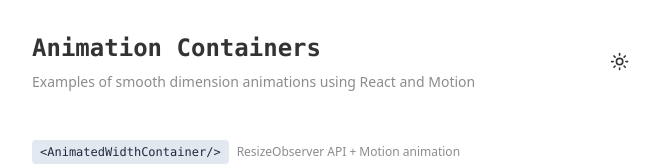
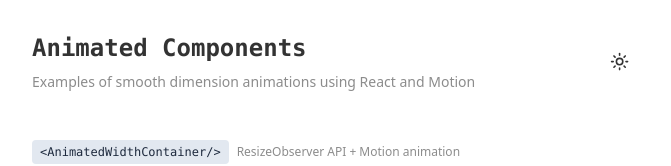
Before and after one commit to mazhugasergei/components, a Next.js app: page / in a window 1280 px wide. Shown: the top 166 px of the page, without its empty margins (304-975 px from the left). Built offline with nearby package versions, Linux system fonts and the light colour scheme.

Commit message:
Update page title to 'Animated Components'
- Change main page title from 'Animation Containers' to 'Animated Components'
- More accurately reflects the component library nature
- Maintains same description and functionality

```diff
--- a/src/app/page.tsx
+++ b/src/app/page.tsx
@@ -11,7 +11,7 @@ export default function Home() {
 		<div className="mx-auto max-w-2xl space-y-12 p-8">
 			<div className="flex items-center justify-between">
 				<PageHeader
-					title="Animation Containers"
+					title="Animated Components"
 					description="Examples of smooth dimension animations using React and Motion"
 				/>
 				<ThemeSwitcher />
```
